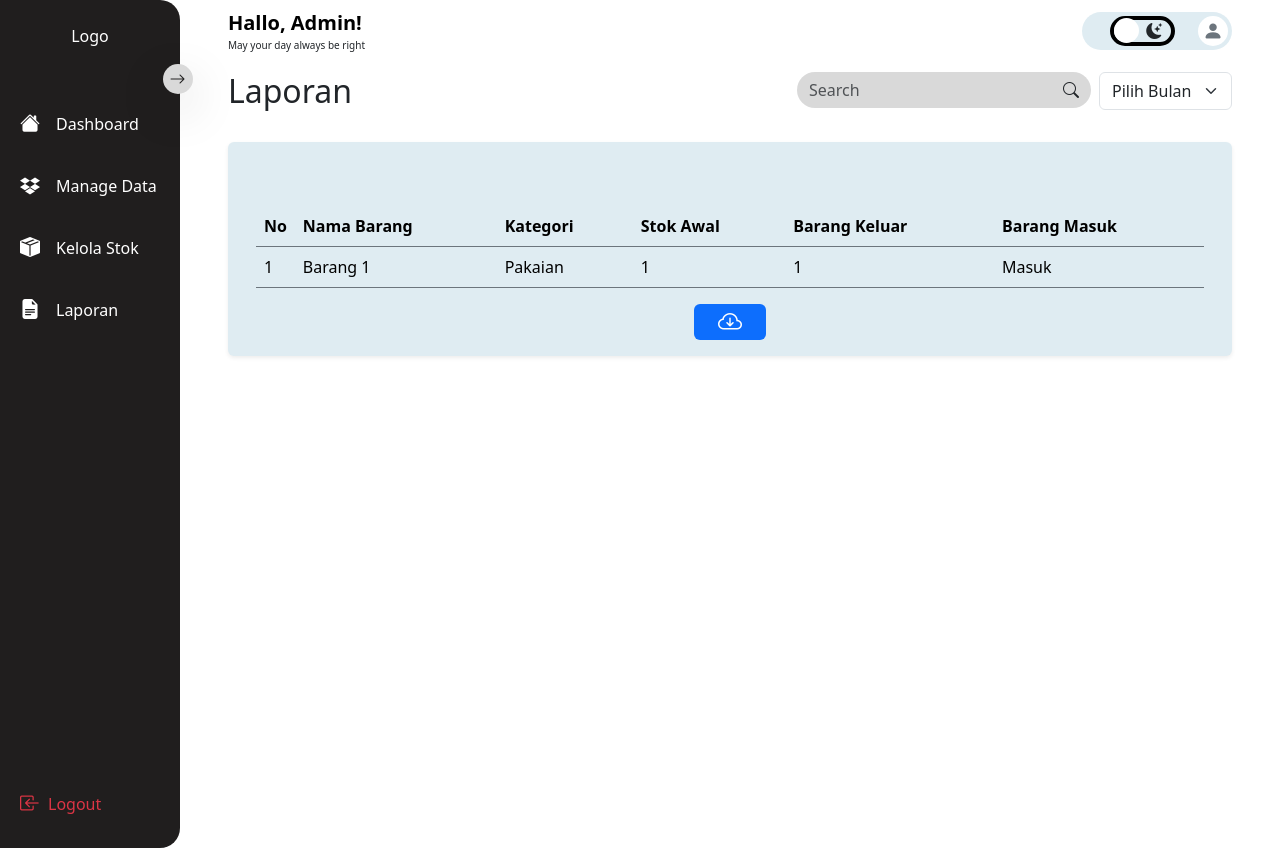
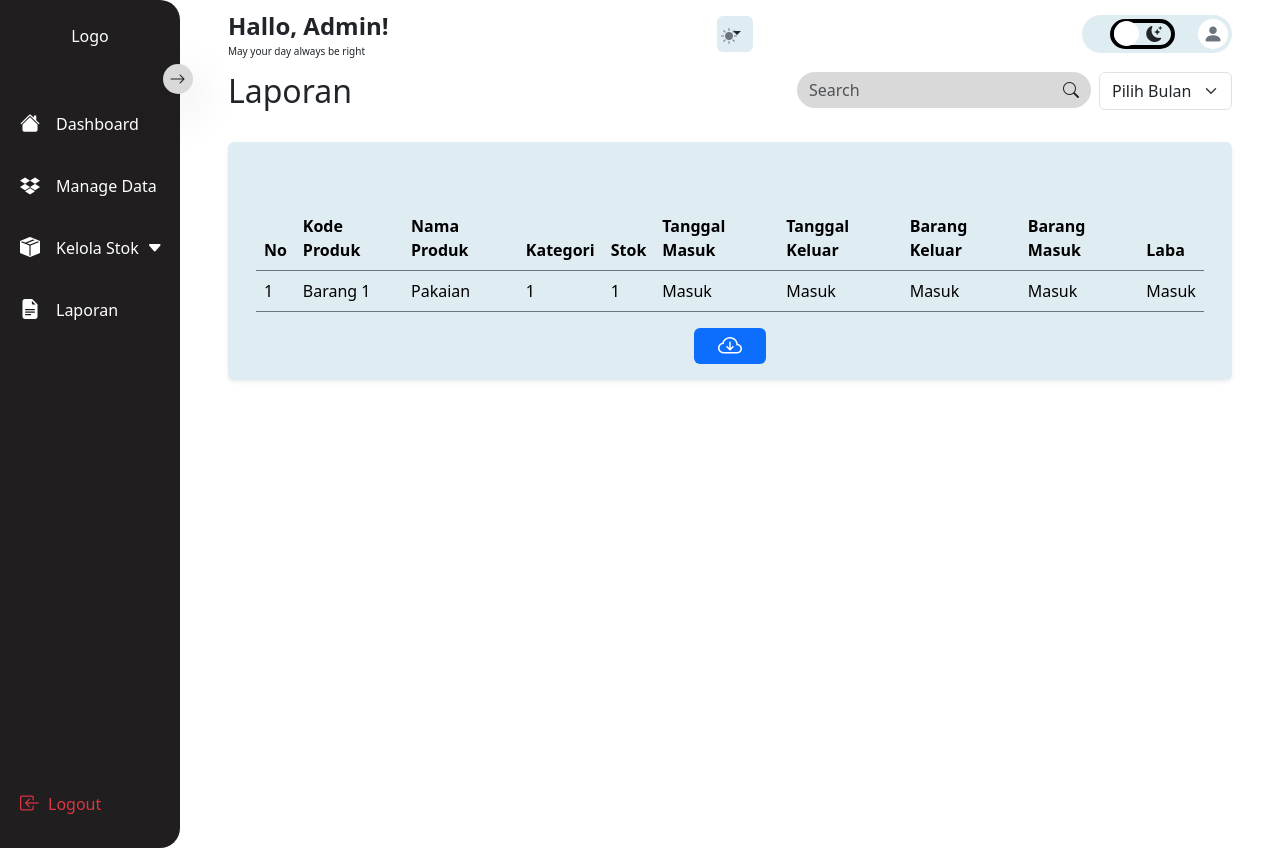
Before and after one commit to zackyhermawan/web_inventaris_toko_grosir, a PHP site: page /laporan.php in a window 1280 px wide. Run offline with PHP 8.4, Linux system fonts and the light colour scheme.

Commit message:
Update laporan.php

```diff
--- a/Dashboard_webDev/laporan.php
+++ b/Dashboard_webDev/laporan.php
@@ -18,11 +18,20 @@
           <button id="arrow-button" class="arrow position-absolute border-0 shadow-lg d-flex align-items-center justify-content-center rounded-5"><i class="bi bi-arrow-right"></i></button>
         </div>
         <div class="list-group mt-3">
-        <a href="" class="close-btn p-1"><i class="bi bi-x-lg text-white fs-5 mx-2"></i></a>
+        <a  class="close-btn p-1"><i id="close-btn" class="bi bi-x-lg text-white fs-5 mx-2"></i></a>
           <a href="dashboard.php" class="menu text-decoration-none mt-4 p-1 mx-2 rounded" aria-current="true"><i class="bi bi-house-fill fs-5 mx-2"></i><span class="position-absolute">Dashboard</span></a>
           <a href="manageData.php" class="menu text-decoration-none mt-4 p-1 mx-2 rounded" aria-current="true"><i class="bi bi-dropbox fs-5 mx-2"></i><span class="position-absolute">Manage Data</span></a>
-          <a href="kelolaStok.php" class="menu text-decoration-none mt-4 p-1 mx-2 rounded" aria-current="true"><i class="bi bi-box-seam-fill fs-5 mx-2"></i><span class="position-absolute">Kelola Stok</span></a>
-          <a href="laporan.php" class="menu text-decoration-none mt-4 p-1 mx-2 rounded" aria-current="true"><i class="bi bi-file-earmark-text-fill fs-5 mx-2"></i><span class="position-absolute">Laporan</span></a>
+          <a class="menu nav-link position-relative text-decoration-none mt-4 p-1 mx-2 rounded text-white" data-bs-toggle="collapse" href="#kelolaProduk" role="button" aria-expanded="false" aria-controls="kelolaProduk">
+          <i class="bi bi-box-seam-fill fs-5 mx-2"></i><span class="position-absolute">Kelola Stok<i class="bi ms-2 bi-caret-down-fill"></i>
+          </span>
+          </a>
+          <div class="kelolastok-dropdown collapse" id="kelolaProduk">
+            <ul class="list-unstyled ps-3 d-flex flex-column gap-2">
+              <li class="d-flex align-items-center my-2" style="margin-left: 2rem;"><a href="barangMasuk.php" class="menu me-2 p-1 nav-link text-white rounded">Barang Masuk</a></li>
+              <li class="d-flex align-items-center" style="margin-left: 2rem;"><a href="barangKeluar.php" class="menu me-2 p-1 nav-link text-white rounded">Barang Keluar</a></li>
+            </ul>
+          </div>
+          <a href="laporan.php" class="menu laporan-aside text-decoration-none mt-4 p-1 mx-2 rounded" aria-current="true"><i class="bi bi-file-earmark-text-fill fs-5 mx-2"></i><span class="position-absolute">Laporan</span></a>
           <a href="logout.php" class="logout d-flex align-items-center text-decoration-none text-danger position-absolute mt-4 p-1 mx-2" aria-current="true"
             ><i class="bi bi-box-arrow-in-left fs-5 mx-2"></i><span class="=position-absolute">Logout</span></a
           >
@@ -35,28 +44,46 @@
           <div class="header d-flex align-items-center ">
               <i id="hamburger-menu" class="bi bi-list mx-2" style="font-size: 2rem"></i>
               <div class="header-nav">
-                <a class="navbar-brand fw-semibold" href="#">Hallo, Admin!</a>
-                <p class="d-flex m-0">May your day always be right</p>
+              <p class="fs-4 m-0 text-decoration-none fw-semibold" >Hallo, Admin!</p>
+              <p class="d-flex m-0">May your day always be right</p>
               </div>
             </div>
-            <div class="profile rounded-5 p-1 d-flex justify-content-between">
+            <div class="dropdown">
+              <button class="btn cards border-0 dropdown-toggle" type="button" data-bs-toggle="dropdown" aria-expanded="false">
+              <i class="bi text-secondary bi-sun-fill"></i>
+              </button>
+              <ul class="dropdown-menu cards">
+                <li><a id="lightmode-mobile" class="dropdown-item text-secondary" href="#"><i class="me-2 bi bi-sun-fill"></i>light</a></li>
+                <li><a id="darkmode-mobile" class="dropdown-item text-secondary" href="#"><i class="me-2 bi bi-moon-stars-fill"></i>Dark</a></li>
+              </ul>
+            </div>
+            <div class="profile cards rounded-5 p-1 d-flex justify-content-between">
               <input class="switch" type="checkbox" id="darkmode-toggle" />
               <label class="checkbox-label" for="darkmode-toggle">
-                <i class="bi bi-sun-fill"></i>
-                <i class="bi bi-moon-stars-fill"></i>
+                <i class="sun bi bi-sun-fill"></i>
+                <i class="moon bi bi-moon-stars-fill"></i>
               </label>
               <a href="#" id="profil" class="d-flex align-items-center justify-content-center text-decoration-none"
                 ><i class="bi bi-person-fill fs-5 d-flex bg-white d-flex align-items-center justify-content-center rounded-5 text-secondary"></i
               ></a>
             </div>
 
-            <div id="popup" class="popup position-absolute rounded shadow-lg">
+            <div id="popup" class="popup cards position-absolute rounded shadow-lg">
               <div class="user-profil p-4">
                 <div class="user-info d-flex align-items-center justify-content-center">
                   <img src="asset/user.png" class="w-50 mb-3" alt="" />
                   <h2>Budi</h2>
                 </div>
-                <div class="m-auto border-bottom border-1 border-black border-dark-subtle w-75"></div>
+                <div class="m-auto border-bottom border-1 border-black border-dark-subtle"></div>
+                <div class="user d-flex align-items-center justify-content-center my-2">
+                  <span class="fs-4 ">Admin</span>
+                </div>
+                <div class="logout-profil ">
+                  <div class="m-auto border-bottom border-1 border-black border-dark-subtle"></div>
+                  <div class="user d-flex align-items-center justify-content-center my-2">
+                    <a href="logout.php" class="fs-5 text-decoration-none text-danger d-flex align-items-center"><i class="bi bi-box-arrow-in-left fs-5 mx-2"></i>Logout</a>
+                  </div>
+                </div>
               </div>
             </div>
           </div>
@@ -104,16 +131,20 @@
               <div class="data-stok row">
                 <div class="card pt-5 cards shadow-sm border-0 col-md-12">
                   <div class="overflow-x-auto card-body">
-                    <div class="overflow-x-auto">
+                    <div class="table-responsive">
                     <table class="table border-secondary px-2">
                       <thead>
                         <tr>
                           <th style="width: 30px;">No</th>
-                          <th>Nama Barang</th>
+                          <th>Kode Produk</th>
+                          <th>Nama Produk</th>
                           <th>Kategori</th>
-                          <th>Stok Awal</th>
+                          <th>Stok</th>
+                          <th>Tanggal Masuk</th>
+                          <th>Tanggal Keluar</th>
                           <th>Barang Keluar</th>
                           <th>Barang Masuk</th>
+                          <th>Laba</th>
                         </tr>
                       </thead>
                       <tbody>
@@ -123,6 +154,10 @@
                           <td>Pakaian</td>
                           <td>1</td>
                           <td>1</td>
+                          <td>Masuk</td>
+                          <td>Masuk</td>
+                          <td>Masuk</td>
+                          <td>Masuk</td>
                           <td>Masuk</td>
                         </tr>
                       </tbody>
```
